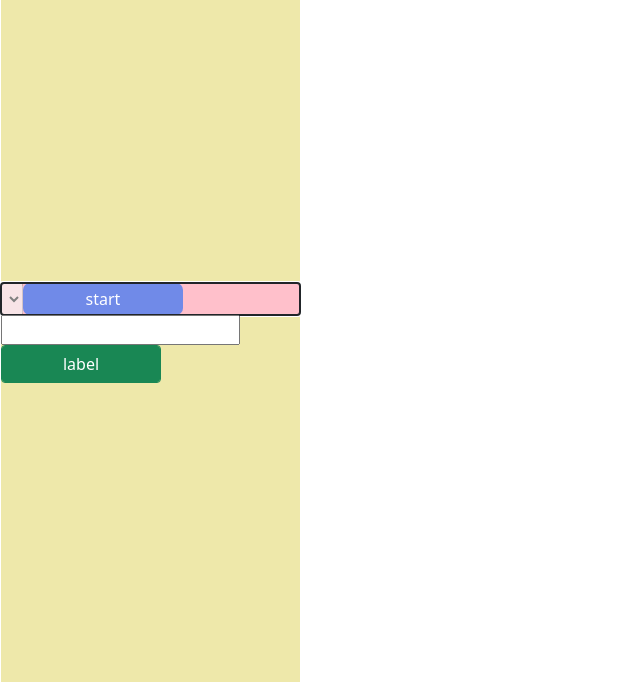
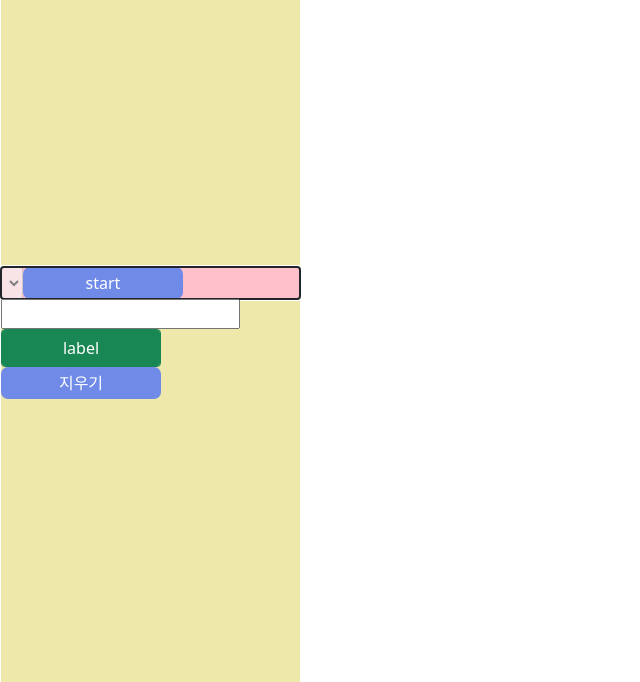
Before and after one commit to AIVLE-School-first-Big-Project/Photovle, a Django app: page /osvos/ in a window 1280 px wide. Shown: the part 825-1507 px from the top of the page, without its empty margins (0-640 px from the left). Run offline with Django 3.2, Linux system fonts and the light colour scheme; lists and menus that the app fills with data are empty; parts of the project's set-up code (start-up, migrations or seed data) failed here and were passed over; some libraries are stand-ins or nearby versions.

Commit message:
add del btn

```diff
--- a/main/templates/osvos.html
+++ b/main/templates/osvos.html
@@ -229,6 +229,7 @@
                     <div>
                         <input type="text" id="label" >
                         <button type="button" class="btn btn-success" onclick="func1();">label</button>
+                        <button type="button" class="" onclick="">지우기</button>
                     </div>
 
                     <div id="image-area">
```
